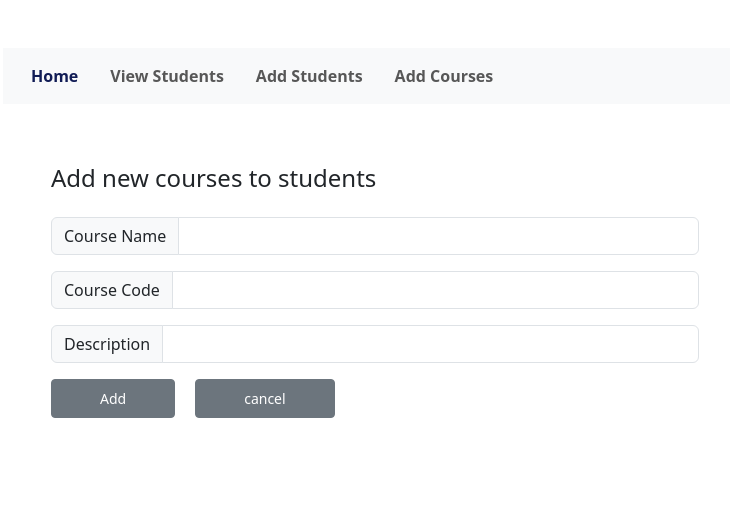
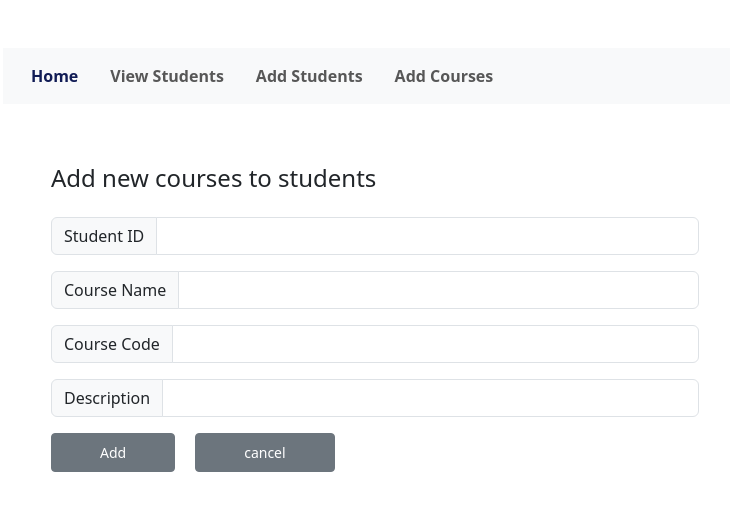
Before and after one commit to hesh-ftw/student-management-system-SpringBoot-React-, a React (Create React App) app in the folder sms-client/: page /add-course in a window 1280 px wide. Shown: the top 510 px of the page, without its empty margins (79-809 px from the left). Built offline with nearby package versions, Linux system fonts and the light colour scheme.

Commit message:
UPDATE: Addcourse.js

```diff
--- a/sms-client/src/component/student/AddCourse.js
+++ b/sms-client/src/component/student/AddCourse.js
@@ -1,7 +1,10 @@
 import React, { useState } from 'react'
-import {Link} from "react-router-dom";
+import {Link, useNavigate} from "react-router-dom";
+import axios from 'axios';
 
 const AddCourse = () => {
+    let navigate= useNavigate();
+    const[studentId, setStudentId] = useState('');
     const[course,setCourse]=useState({
         courseName :'',
         courseCode  :'',
@@ -10,14 +13,45 @@ const AddCourse = () => {
 
     const{courseName,courseCode,description}=course;
 
-    const handleinputChange =(e)=>{
-        setCourse({...course,[e.targer.name] : e.target.value});
+    const handleInputChange =(e)=>{
+        setCourse({...course,[e.target.name] : e.target.value});
     }
+
+// add course to students
+const addNewCourse = async (e) => {
+    e.preventDefault();
+    try {
+        await axios.post(`http://localhost:8080/add-course/${studentId}`, course);
+        navigate("/view-students");
+    } catch (error) {
+        // Handle errors
+        console.error("Error adding new course:", error);
+        // Optionally, set an error state to display a message to the user
+    }
+};
+
   return (
 
     <div className='col-sm-8 py-2 px-5'>
         <h4 className='mt-1 mb-4'> Add new courses to students  </h4>
-        <form>
+        <form onSubmit={(e)=> addNewCourse(e)}>
+
+        <div className='input-group mb-3'>
+                <label
+                className='input-group-text'
+                htmlFor='studentId'>
+                    Student ID
+                </label>
+                <input
+                className='form-control col-sm-6'
+                type='int'
+                name='studentId'
+                id='studentId'
+                required
+                value={studentId}
+                onChange={(e)=>setStudentId(e.target.value)}
+                />
+            </div>
 
             <div className='input-group mb-3'>
                 <label
@@ -32,7 +66,7 @@ const AddCourse = () => {
                 id='courseName'
                 required
                 value={courseName}
-                onChange={(e)=>handleinputChange}
+                onChange={(e)=>handleInputChange(e)}
                 />
             </div>
 
@@ -49,7 +83,7 @@ const AddCourse = () => {
                 id='courseCode'
                 required
                 value={courseCode}
-                onChange={(e)=>handleinputChange}
+                onChange={(e)=>handleInputChange(e)}
                 />
             </div>
 
@@ -66,7 +100,7 @@ const AddCourse = () => {
                 id='description'
                 required
                 value={description}
-                onChange={(e)=>handleinputChange}
+                onChange={(e)=>handleInputChange(e)}
                 />
             </div>
 
@@ -91,4 +125,5 @@ const AddCourse = () => {
   )
 }
 
+
 export default AddCourse
```
